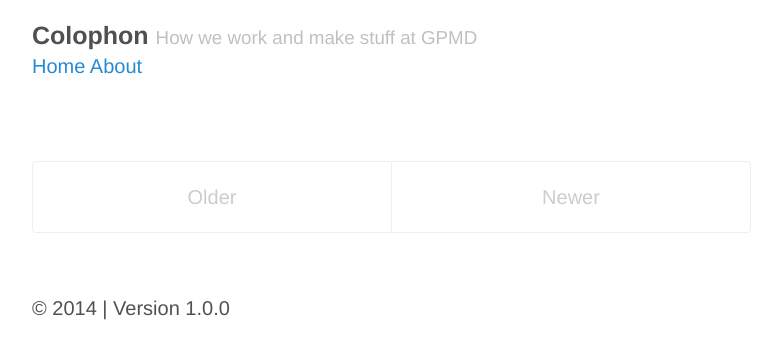
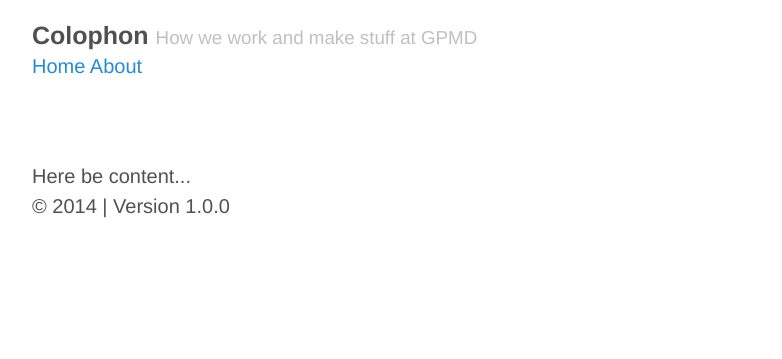
Before and after one commit to gpmd/playbook, a Jekyll site: the page built from index.html, in a window 1280 px wide. Shown: the top 359 px of the page, without its empty margins (248-1030 px from the left). Built offline with Jekyll 4.4.1, drawn with Linux system fonts in a browser that asks for light colours; Markdown is read by kramdown in place of the engine named in the settings; the list of posts is cut into pages by our own code.

Commit message:
Removed demo content

```diff
--- a/index.html
+++ b/index.html
@@ -3,35 +3,4 @@ layout: default
 title: Home
 ---
 
-<div class="posts">
-  {% for post in paginator.posts %}
-  <div class="post">
-    <h1 class="post-title">
-      <a href="{{ post.url }}">
-        {{ post.title }}
-      </a>
-    </h1>
-
-    <span class="post-date">{{ post.date | date_to_string }}</span>
-
-    {{ post.content }}
-  </div>
-  {% endfor %}
-</div>
-
-<div class="pagination">
-  {% if paginator.next_page %}
-    <a class="pagination-item older" href="/page{{paginator.next_page}}">Older</a>
-  {% else %}
-    <span class="pagination-item older">Older</span>
-  {% endif %}
-  {% if paginator.previous_page %}
-    {% if paginator.page == 2 %}
-      <a class="pagination-item newer" href="/">Newer</a>
-    {% else %}
-      <a class="pagination-item newer" href="/page{{paginator.previous_page}}">Newer</a>
-    {% endif %}
-  {% else %}
-    <span class="pagination-item newer">Newer</span>
-  {% endif %}
-</div>
+Here be content...
```
